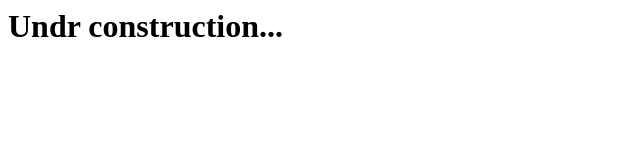
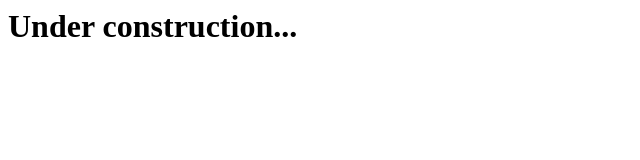
Before and after one commit to slavigeorgiev/Bio, a plain HTML site: page index.html in a window 1280 px wide. Shown: the whole page, without its empty margins (0-640 px from the left). Drawn offline with Linux system fonts and the light colour scheme.

Commit message:
Update index.html

```diff
--- a/index.html
+++ b/index.html
@@ -1,6 +1,6 @@
 <html>
   <head></head>
   <body>
-    <h1>Undr construction...</h1>
+    <h1>Under construction...</h1>
   </body>
 </html>
```
